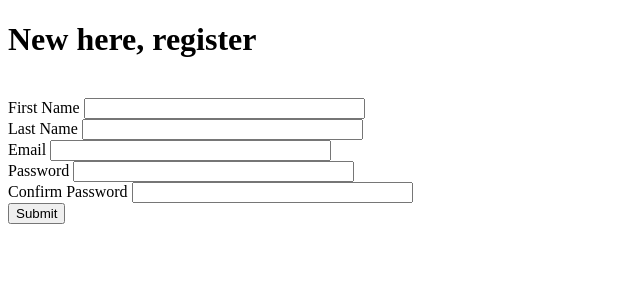
After one commit to AngkushTarachand/Mati, a Flask app: page /register in a window 1280 px wide. The commit adds this page. Shown: the top 300 px of the page, without its empty margins (0-640 px from the left). Run offline with Flask 2, Linux system fonts and the light colour scheme; some libraries are stand-ins or nearby versions.

Commit message:
Sign in  & Sign up form

```diff
--- a/app/__init__.py
+++ b/app/__init__.py
@@ -1,5 +1,6 @@
 import flask
 
 flask_app = flask.Flask(__name__)
+flask_app.config['SECRET_KEY'] = "final"
 
 from app import routes
--- /dev/null
+++ b/app/forms.py
@@ -0,0 +1,24 @@
+import flask_wtf
+import wtforms
+
+# Sign up for the first time ~ Register
+
+
+class RegisterForm(flask_wtf.FlaskForm):
+
+    first_name = wtforms.StringField("First Name")
+    last_name = wtforms.StringField("Last Name")
+    email_address = wtforms.StringField("Email")
+    password = wtforms.PasswordField("Password")
+    confirm_password = wtforms.PasswordField("Confirm Password")
+
+    submit = wtforms.SubmitField("Submit")
+
+# Sign in ~ User
+
+
+class SignUpForm(flask_wtf.FlaskForm):
+
+    email = wtforms.StringField("email")
+    password = wtforms.StringField("Password")
+    submit = wtforms.SubmitField("Sign in")
--- a/app/routes.py
+++ b/app/routes.py
@@ -1,7 +1,26 @@
 import flask
 from app import flask_app
+from app.forms import RegisterForm
 
 
 @flask_app.route("/")
 def homepage():
     return flask.render_template("homepage.html")
+
+
+@flask_app.route("/register", methods=["GET", "POST"])
+def register_page():
+    register_form = RegisterForm()
+    if register_form.validate_on_submit():
+
+        f_name = register_form.first_name.data
+        l_name = register_form.last_name.data
+        email_address = register_form.email_address.data
+        pwd = register_form.password.data
+        c_pwd = register_form.password.data
+
+        print(f_name, pwd)
+
+        return flask.redirect("/")
+
+    return flask.render_template("register.html", register_form=register_form)
--- a/app/templates/homepage.html
+++ b/app/templates/homepage.html
@@ -20,7 +20,7 @@
                 </a>
             </li>
             <li>
-                <a>
+                <a href="{{ url_for('register_page') }}">
                     Sign in
                 </a>
             </li>
--- /dev/null
+++ b/app/templates/register.html
@@ -0,0 +1,33 @@
+<!DOCTYPE html>
+<html lang="en">
+<head>
+    <meta charset="UTF-8">
+    <title>Sign in</title>
+</head>
+<body>
+
+        <h1> New here, register </h1>
+
+        <form method="POST">
+            {{ register_form.hidden_tag() }}
+
+                <br>
+            {{ register_form.first_name.label }}
+            {{ register_form.first_name(size=32) }}
+                <br>
+            {{ register_form.last_name.label }}
+            {{ register_form.last_name(size=32) }}
+                <br>
+            {{ register_form.email_address.label }}
+            {{ register_form.email_address(size=32) }}
+                <br>
+            {{ register_form.password.label }}
+            {{ register_form.password(size=32) }}
+                <br>
+            {{ register_form.confirm_password.label }}
+            {{ register_form.confirm_password(size=32) }}
+                <br>
+            {{ register_form.submit() }}
+        </form>
+</body>
+</html>
--- a/requirements.txt
+++ b/requirements.txt
@@ -1 +1,3 @@
-Flask==2.2.1
+Flask==2.2.2
+Flask_WTF==1.0.1
+WTForms==3.0.1
```
